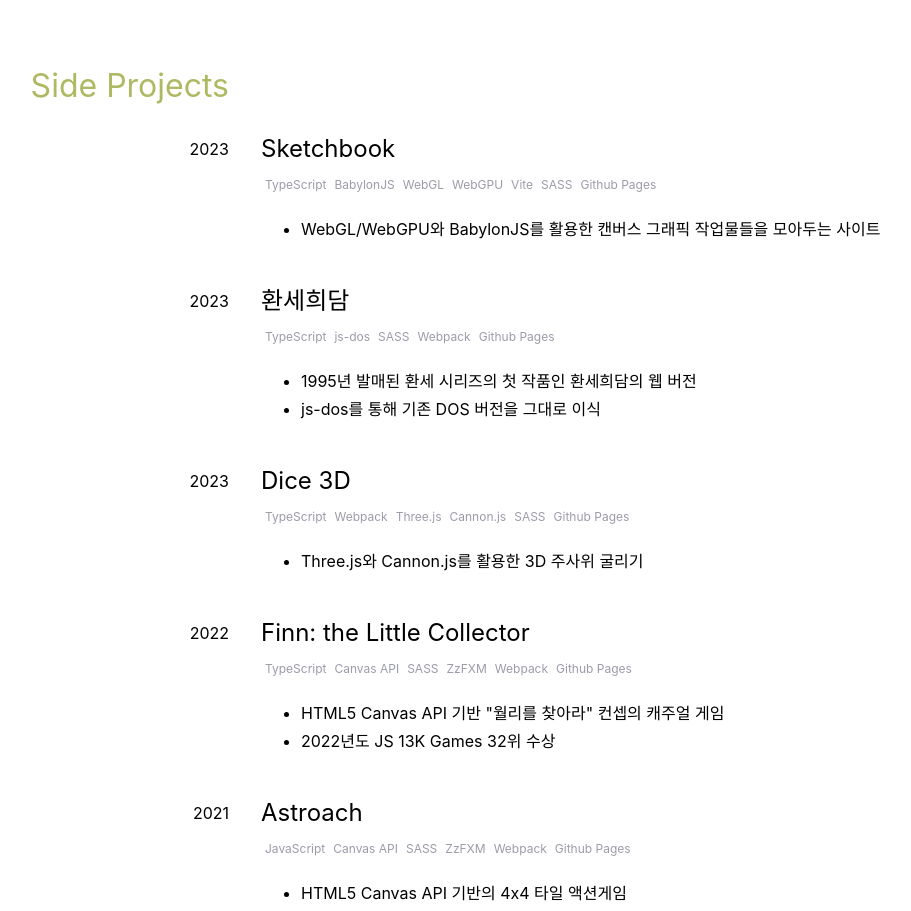
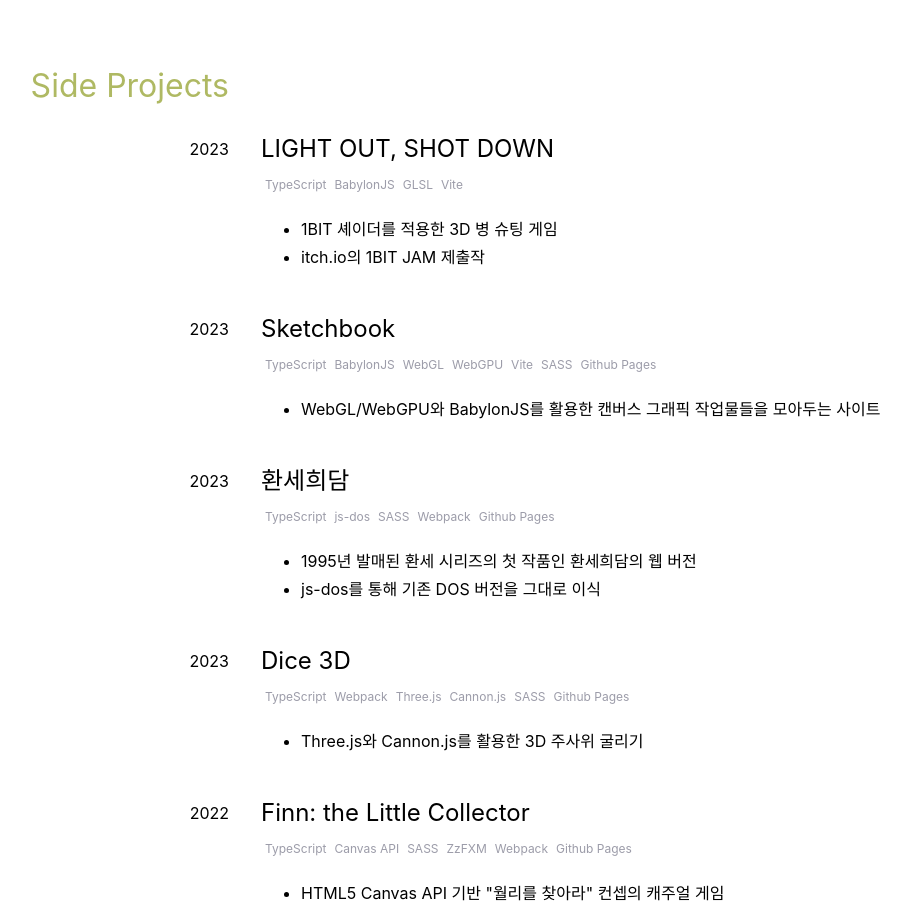
Before and after one commit to Shubidumdu/my-resume, a Svelte app: page / in a window 1280 px wide. Shown: the part 1400-2311 px from the top of the page, without its empty margins (181-1092 px from the left). Built offline with nearby package versions, Linux system fonts and the light colour scheme; a web font is replaced by a local one.

Commit message:
Add new projct "LIGHT OUT, SHOT DOWN"

```diff
--- a/src/components/Projects.svelte
+++ b/src/components/Projects.svelte
@@ -132,6 +132,13 @@
       descs: ['WebGL/WebGPU와 BabylonJS를 활용한 캔버스 그래픽 작업물들을 모아두는 사이트'],
       url: 'https://shubidumdu.github.io/sketchbook/',
     },
+    {
+      period: '2023',
+      title: 'LIGHT OUT, SHOT DOWN',
+      tags: ['TypeScript', 'BabylonJS', 'GLSL', 'Vite'],
+      descs: ['1BIT 셰이더를 적용한 3D 병 슈팅 게임', 'itch.io의 1BIT JAM 제출작'],
+      url: 'https://itch.io/jam/1-bit-jam-wow/rate/2224187',
+    },
   ].reverse();
 </script>
 
```
